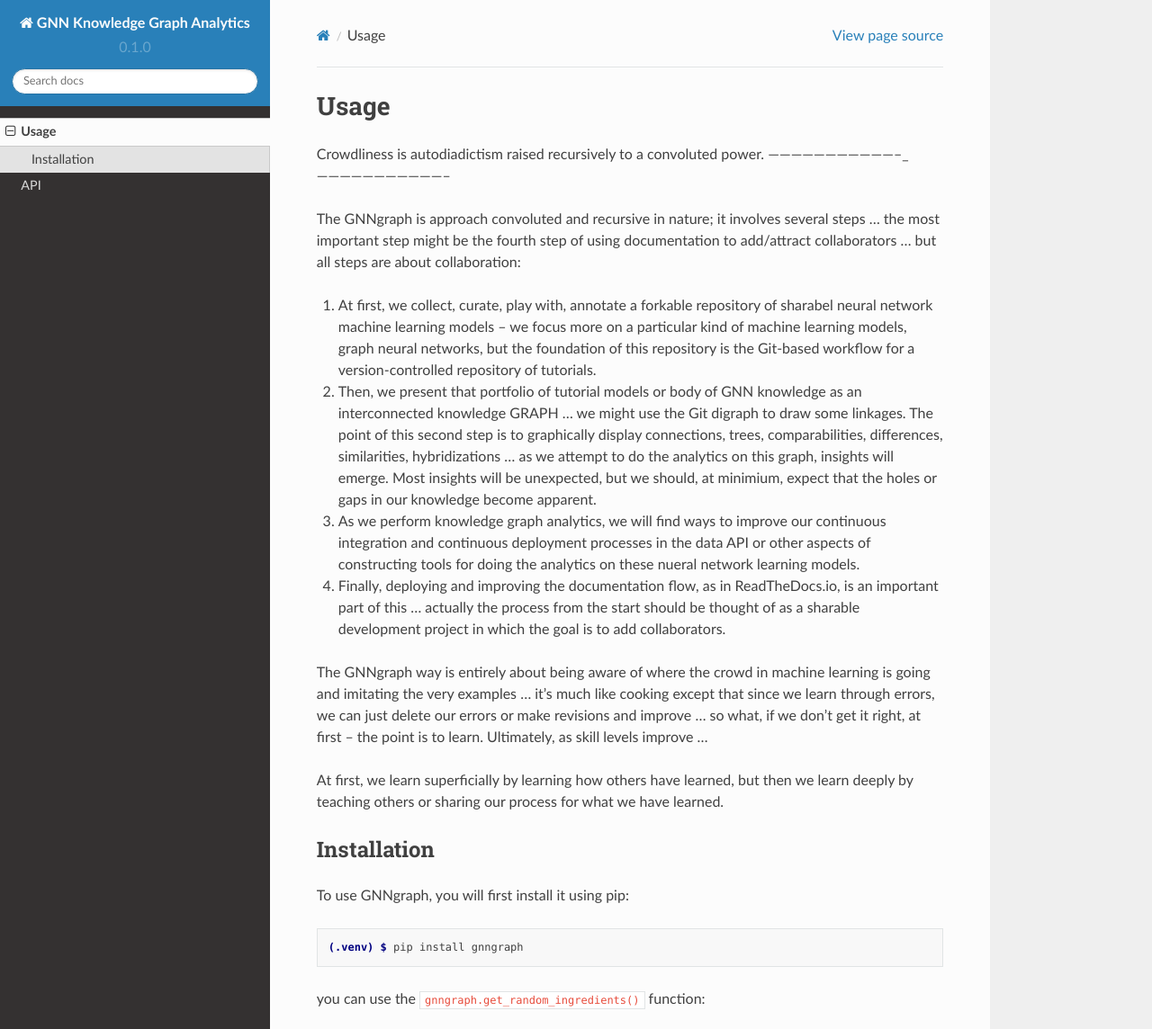
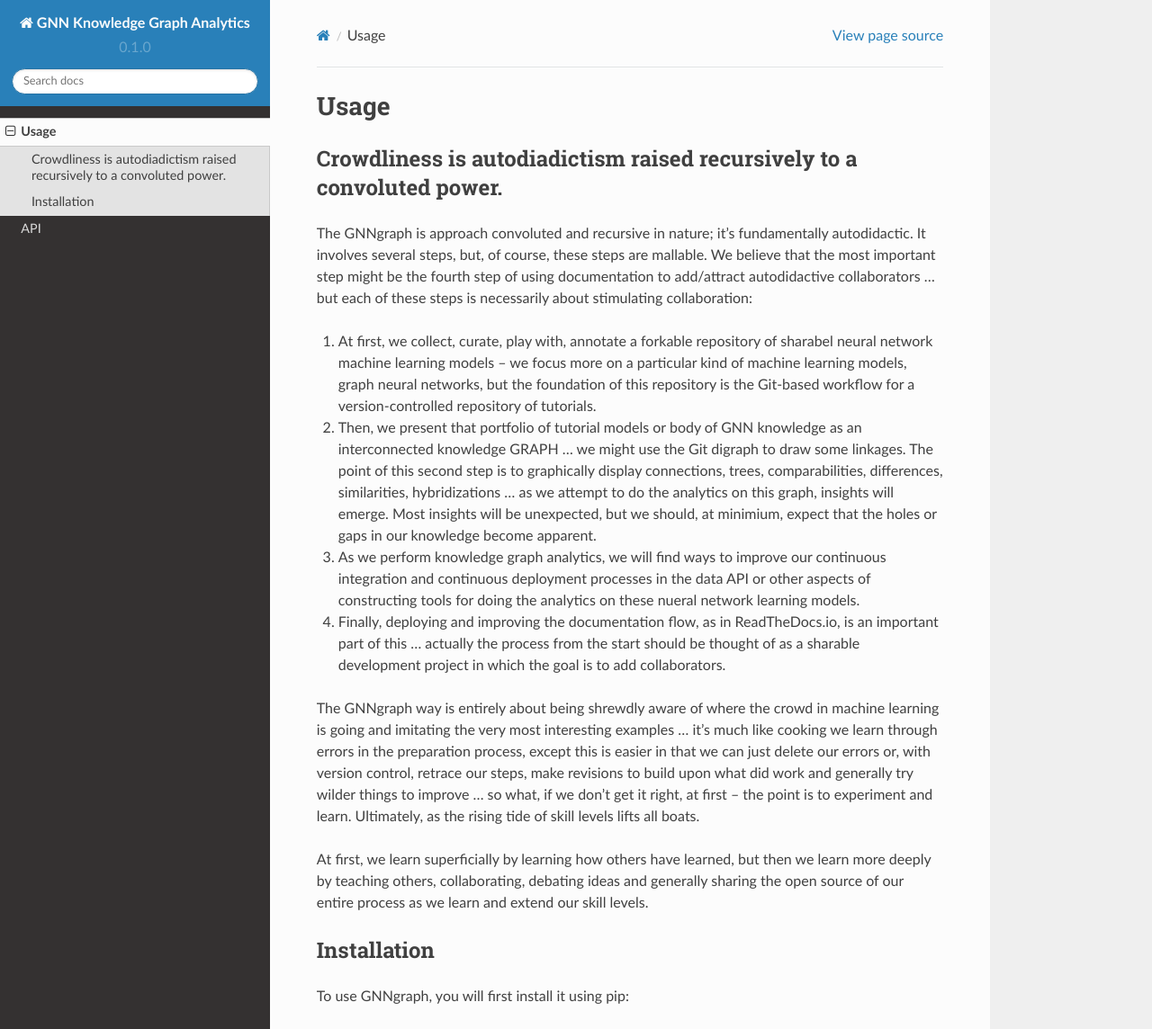
Before and after one commit to Crowdliness/GNNgraph, a Sphinx documentation site: the page built from docs/source/usage.rst, in a window 1280 px wide and 1400 px high, cut to the strip 0-1144 px from the top of the window. Shown: the whole strip at 90% size. Built offline with Sphinx 7.4.7 and the Read the Docs theme 2.0.0, drawn with Linux system fonts in a browser that asks for light colours.

Commit message:
Extensibility

```diff
--- a/docs/source/usage.rst
+++ b/docs/source/usage.rst
@@ -2,18 +2,18 @@ Usage
 =====
 
 Crowdliness is autodiadictism raised recursively to a convoluted power.
------------------------------------_-----------------------------------
+-----------------------------------------------------------------------
 
-The GNNgraph is approach convoluted and recursive in nature; it involves several steps ... the most important step might be the fourth step of using documentation to add/attract collaborators ... but all steps are about collaboration:
+The GNNgraph is approach convoluted and recursive in nature; it's fundamentally autodidactic. It involves several steps, but, of course, these steps are mallable. We believe that the most important step might be the fourth step of using documentation to add/attract autodidactive collaborators ... but each of these steps is necessarily about stimulating collaboration:
 
 1) At first, we collect, curate, play with, annotate a forkable repository of sharabel neural network machine learning models -- we focus more on a particular kind of machine learning models, graph neural networks, but the foundation of this repository is the Git-based workflow for a version-controlled repository of tutorials.
 2) Then, we present that portfolio of tutorial models or body of GNN knowledge as an interconnected knowledge GRAPH ... we might use the Git digraph to draw some linkages. The point of this second step is to graphically display connections, trees, comparabilities, differences, similarities, hybridizations ... as we attempt to do the analytics on this graph, insights will emerge. Most insights will be unexpected, but we should, at minimium, expect that the holes or gaps in our knowledge become apparent.
 3) As we perform knowledge graph analytics, we will find ways to improve our continuous integration and continuous deployment processes in the data API or other aspects of constructing tools for doing the analytics on these nueral network learning models.
 4) Finally, deploying and improving the documentation flow, as in ReadTheDocs.io, is an important part of this ... actually the process from the start should be thought of as a sharable development project in which the goal is to add collaborators.
 
-The GNNgraph way is entirely about being aware of where the crowd in machine learning is going and imitating the very examples ... it's much like cooking except that since we learn through errors, we can just delete our errors or make revisions and improve ... so what, if we don't get it right, at first -- the point is to learn. Ultimately, as skill levels improve ...
+The GNNgraph way is entirely about being shrewdly aware of where the crowd in machine learning is going and imitating the very most interesting examples ... it's much like cooking we learn through errors in the preparation process, except this is easier in that we can just delete our errors or, with version control, retrace our steps, make revisions to build upon what did work and generally try wilder things to improve ... so what, if we don't get it right, at first -- the point is to experiment and learn. Ultimately, as the rising tide of skill levels lifts all boats.
 
-At first, we learn superficially by learning how others have learned, but then we learn deeply by teaching others or sharing our process for what we have learned.
+At first, we learn superficially by learning how others have learned, but then we learn more deeply by teaching others, collaborating, debating ideas and generally sharing the open source of our entire process as we learn and extend our skill levels.
 
 .. _installation:
 
```
